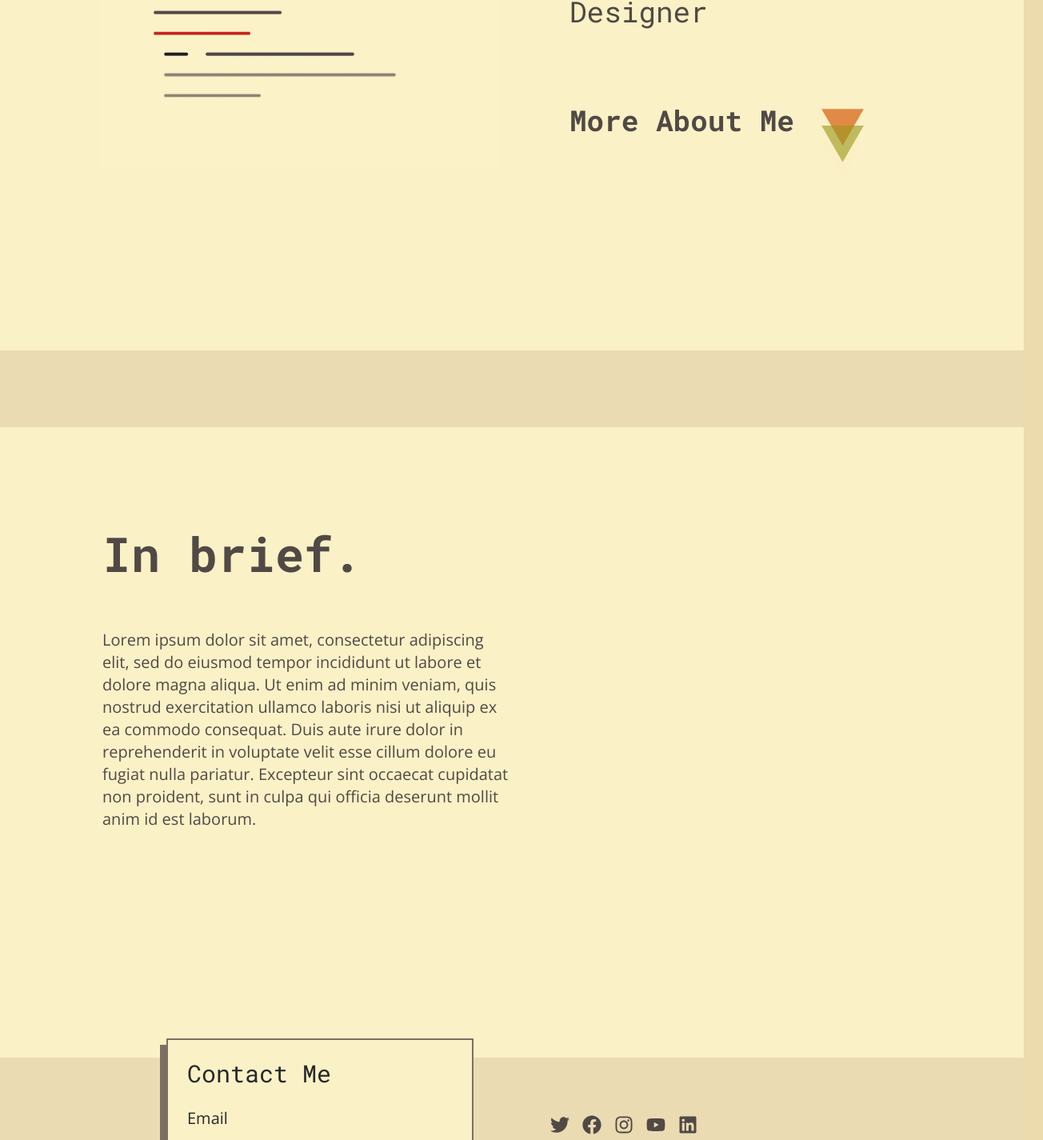
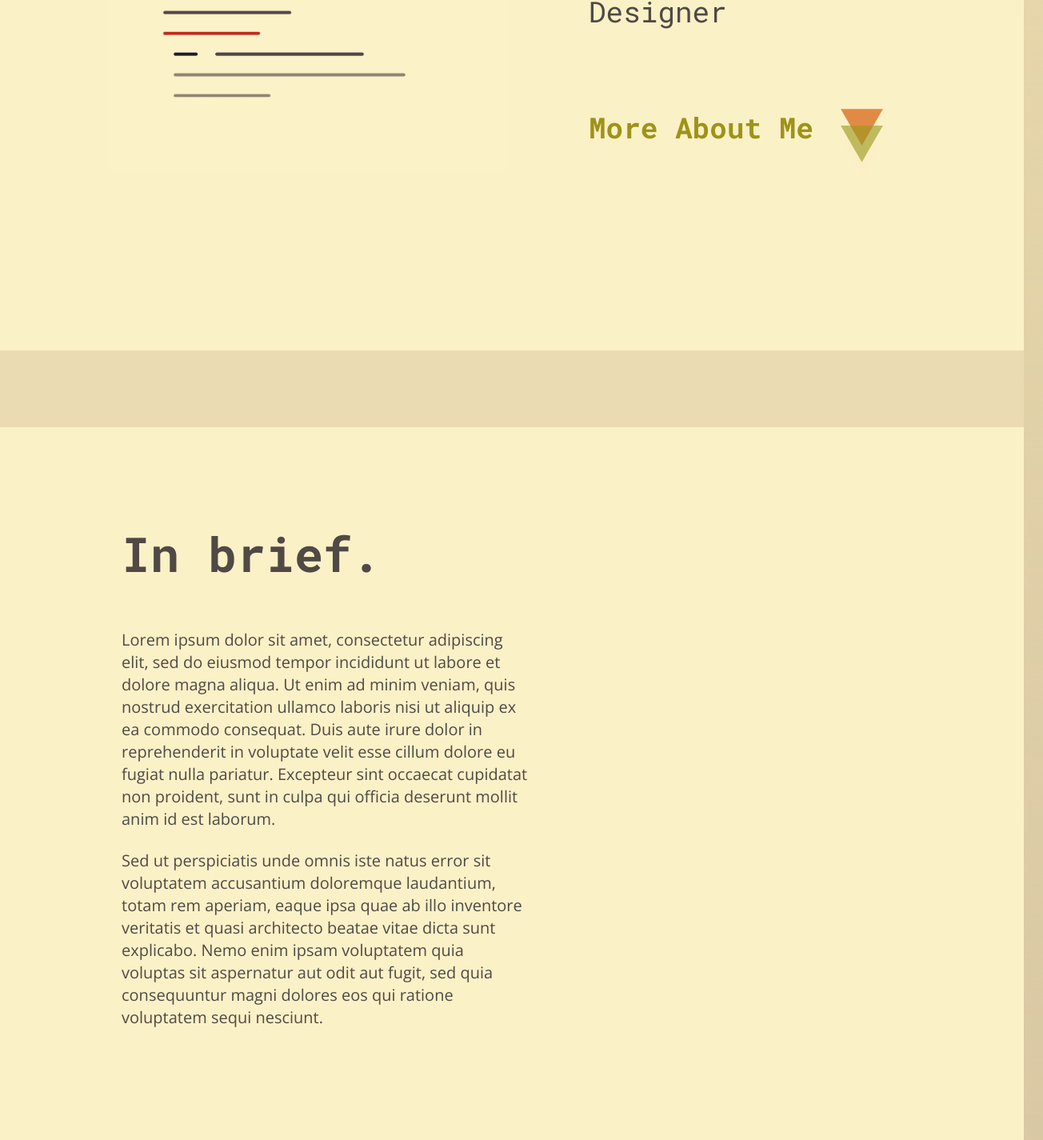
Before and after one commit to ShaliniRawat/axum-nextjs-app, a Next.js app: page / in a window 1280 px wide. Shown: the part 534-1959 px from the top of the page at 80% size, 1304 px wide, since content can reach past the window. Built offline with nearby package versions, Linux system fonts and the light colour scheme.

Commit message:
style: change easing fns of some anims

```diff
--- a/components/contactSvg.tsx
+++ b/components/contactSvg.tsx
@@ -1,7 +1,7 @@
 import { motion, AnimatePresence } from 'framer-motion'
 
 const ContactSvg = () => {
-  const colors = ['#d5c4a1', '#bdae93', '#a89984', '#bdae93', '#d5c4a1']
+  const colors = ['#d5c4a1', '#bdae93', '#a89984']
 
   return (
     <svg
@@ -17,16 +17,16 @@ const ContactSvg = () => {
             animate={{
               fill: colors,
               transition: {
+                type: 'keyframes',
                 repeat: Infinity,
                 duration: 2,
-                repeatType: 'loop',
+                repeatType: 'reverse',
                 ease: 'linear'
               }
             }}
             id='contact-phone'
             d='M147.328 99.1367C146.368 99.1367 145.423 99.3046 144.527 99.6406C142.727 100.305 141.089 101.096 139.625 102.008L136.264 104.377C135.819 104.77 135.387 105.178 134.969 105.6C131.777 108.8 129.481 112.944 128.145 117.928C121.233 143.864 140.519 186.087 175.039 220.623C204.343 249.927 240.288 268.863 266.6 268.863C270.64 268.863 274.384 268.408 277.736 267.512C282.72 266.184 286.872 263.888 290.072 260.68C290.584 260.168 291.072 259.648 291.512 259.08L293.904 255.672C294.568 254.584 295.36 252.952 296.016 251.16C297.376 247.488 295.849 243.08 292.385 240.664L264.152 220.943C260.024 218.063 253.888 219.152 251.016 223.264L242.057 236.129C239.601 239.625 234.848 240.584 231.232 238.32C218.64 230.4 204.232 218.56 190.672 205C177.104 191.44 165.272 177.031 157.344 164.439C156.249 162.698 155.867 160.602 156.276 158.586C156.686 156.571 157.857 154.791 159.545 153.615L172.385 144.656C176.665 141.672 177.697 135.776 174.721 131.496L155 103.279C154.14 102.031 152.996 101.005 151.662 100.285C150.329 99.565 148.843 99.1714 147.328 99.1367Z'
             fill='#EBDBB2'
-            fillOpacity='0.5'
           />
           <path
             id='contact-bindings'
--- a/pages/contact.tsx
+++ b/pages/contact.tsx
@@ -1,7 +1,6 @@
 import Layout from '@/components/layout'
 import Section from '@/components/section'
 import { Roboto_Mono } from 'next/font/google'
-import Image from 'next/image'
 import ClipboardInputBar from '@/components/copyToClipboard'
 import ContactSvg from '@/components/contactSvg'
 
@@ -23,11 +22,11 @@ const SocialLink = ({ name, url }: social): React.JSX.Element => {
   )
 }
 
-export default function AboutPage() {
+export default function ContactPage() {
   return (
     <Layout>
       <Section linebreak>
-        <div className='container mx-auto grid grid-cols-1 md:grid-cols-2 gap-8 mb-52'>
+        <div className='container mx-auto grid grid-cols-1 md:grid-cols-2 gap-24 mb-52 ml-6'>
           <div className='w-full row-span-1'>
             <h1 className={`${robotoMono.className} text-6xl mb-4`}>
               Contact Me
--- a/pages/index.tsx
+++ b/pages/index.tsx
@@ -4,6 +4,7 @@ import Image from 'next/image'
 import { Roboto_Mono } from 'next/font/google'
 import ArrowSvg from '@/components/arrowSvg'
 import EmptySection from '@/components/emptySection'
+import { motion, AnimatePresence } from 'framer-motion'
 
 const robotoMono = Roboto_Mono({ subsets: ['latin'] })
 const list = ['Devloper', 'Photographer', 'Speaker', 'Designer']
@@ -18,7 +19,7 @@ const Section1 = () => {
 
   return (
     <Section linebreak>
-      <div className='container mx-auto grid grid-cols-1 md:grid-cols-2 gap-8 items-center mb-52'>
+      <div className='container mx-auto grid grid-cols-1 md:grid-cols-2 gap-8 items-center mb-52 ml-6'>
         <div className='h-96 flex md:h-auto w-full'>
           <Image
             src='/gruv.jpg'
@@ -41,9 +42,24 @@ const Section1 = () => {
             onClick={handleScroll}
             className='flex flex-row mt-12 md:mt-24 cursor-pointer'
           >
-            <p className='text-4xl font-bold'>
-              More About Me
-            </p>
+            <AnimatePresence>
+              <motion.p
+                className='text-4xl font-bold'
+                animate={{
+                  WebkitTextFillColor: ['#d65d0e', '#98971a'],
+                  y: 10,
+                  transition: {
+                    repeat: Infinity,
+                    duration: 2,
+                    type: 'keyframes',
+                    repeatType: 'reverse',
+                    ease: 'linear'
+                  }
+                }}
+              >
+                More About Me
+              </motion.p>
+            </AnimatePresence>
             <ArrowSvg />
           </div>
         </div>
@@ -55,14 +71,14 @@ const Section1 = () => {
 const Section2 = () => {
   return (
     <Section linebreak>
-      <div className='container mx-auto grid grid-cols-1 md:grid-cols-2 px-32'>
+      <div className='container mx-auto grid grid-cols-1 md:grid-cols-2 px-32 ml-6'>
         <div className='col-span-2'>
           <h1 className={`${robotoMono.className} font-bold text-6xl mb-16`}>
             In brief.
           </h1>
         </div>
         <div className='col-span-1 mb-56'>
-          <p className='text-xl'>
+          <p className='text-xl mb-6'>
             Lorem ipsum dolor sit amet, consectetur adipiscing elit, sed do
             eiusmod tempor incididunt ut labore et dolore magna aliqua. Ut enim
             ad minim veniam, quis nostrud exercitation ullamco laboris nisi ut
@@ -70,6 +86,14 @@ const Section2 = () => {
             reprehenderit in voluptate velit esse cillum dolore eu fugiat nulla
             pariatur. Excepteur sint occaecat cupidatat non proident, sunt in
             culpa qui officia deserunt mollit anim id est laborum.
+          </p>
+          <p className='text-xl'>
+            Sed ut perspiciatis unde omnis iste natus error sit voluptatem
+            accusantium doloremque laudantium, totam rem aperiam, eaque ipsa
+            quae ab illo inventore veritatis et quasi architecto beatae vitae
+            dicta sunt explicabo. Nemo enim ipsam voluptatem quia voluptas sit
+            aspernatur aut odit aut fugit, sed quia consequuntur magni dolores
+            eos qui ratione voluptatem sequi nesciunt.
           </p>
         </div>
       </div>
```
